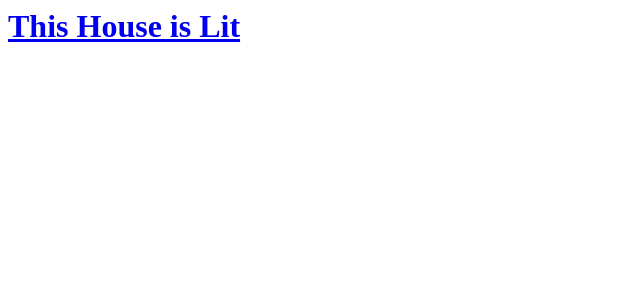
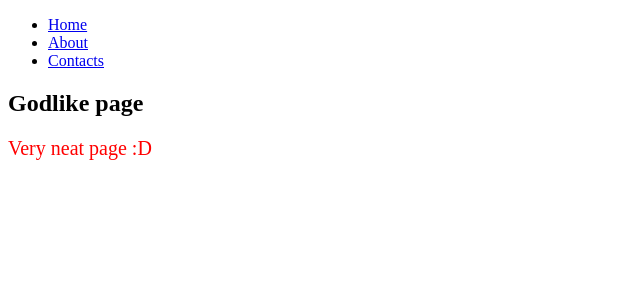
Before and after one commit to danielsmerzvinskis/flask_xD, a Flask app: page /home in a window 1280 px wide. Shown: the top 300 px of the page, without its empty margins (0-640 px from the left). Run offline with Flask 2, Linux system fonts and the light colour scheme.

Commit message:
Random commit

```diff
--- a/main.py
+++ b/main.py
@@ -8,7 +8,7 @@ def index():
 
 @app.route('/home')
 def home():
-  return "<h1><a href=https://flaskintro.psychodanny.repl.co/about>This House is Lit</a></h1>"
+  return render_template('home.html')
 
 @app.route('/about')
 def about():
--- a/static/css/main.css
+++ b/static/css/main.css
@@ -1,4 +1,4 @@
 p {
-  color: green;
+  color: red;
   font-size: 20px;
 }
--- /dev/null
+++ b/templates/home.html
@@ -0,0 +1,6 @@
+{% extends "layout.html" %}
+
+{% block saturs %}
+    <h2>Godlike page</h2>
+    <p>Very neat page :D</p>
+{% endblock %}
--- /dev/null
+++ b/templates/layout.html
@@ -0,0 +1,27 @@
+<!DOCTYPE html>
+  <head>
+    <title>Mana lapa</title>
+    <link rel="stylesheet" href="{{ url_for('static',filename='css/main.css') }}"/>
+  </head>
+  <body>
+    <header>
+      <div class="container">
+        <nav>
+          <ul>
+            <li><a href="/home">Home</a></li>
+            <li><a href="/about">About</a></li>
+            <li><a href="/contacts">Contacts</a></li>
+          </ul>
+        </nav>
+      </div>
+    </header>
+    <div class="container">
+      {% block saturs %}
+
+
+
+
+      {% endblock %}
+    </div>
+  </body>
+</html>
```
Also changed, not shown: templates/about.html (+6 -2 lines), templates/contact.html (+4 -8 lines).
